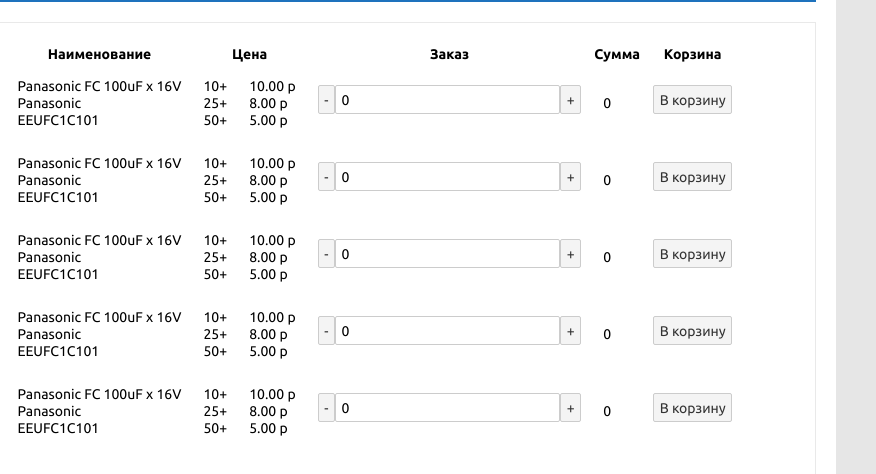
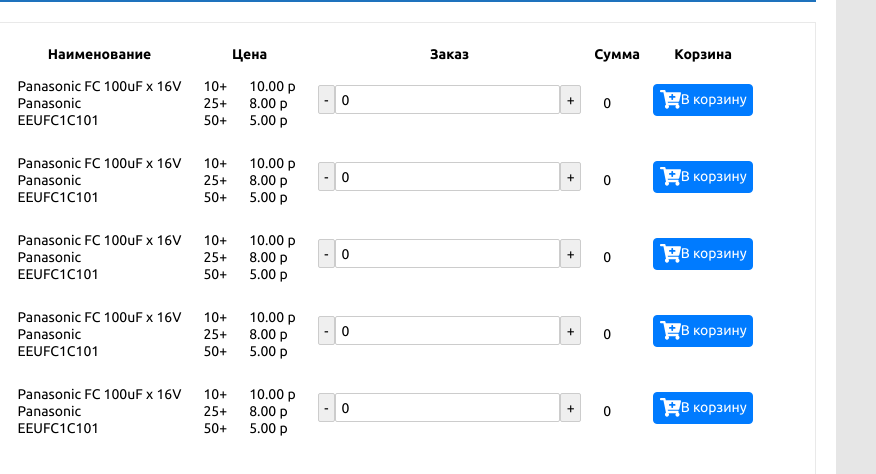
Before and after one commit to u1tima/diyaudioby, a Gatsby site: page /test-page in a window 1280 px wide. Shown: the part 136-610 px from the top of the page, 404-1280 px from the left. Built offline with nearby package versions, Linux system fonts and the light colour scheme; Gatsby itself is replaced by a stand-in of ours.

Commit message:
[dev] test icons for test-page

```diff
--- a/package.json
+++ b/package.json
@@ -14,6 +14,11 @@
     "test": "echo \"Write tests! -> https://gatsby.dev/unit-testing\" && exit 1"
   },
   "dependencies": {
+    "@fortawesome/fontawesome-svg-core": "^1.2.28",
+    "@fortawesome/free-brands-svg-icons": "^5.13.0",
+    "@fortawesome/free-regular-svg-icons": "^5.13.0",
+    "@fortawesome/free-solid-svg-icons": "^5.13.0",
+    "@fortawesome/react-fontawesome": "^0.1.9",
     "gatsby": "^2.20.12",
     "gatsby-cli": "^2.11.13",
     "gatsby-plugin-manifest": "^2.3.5",
--- a/src/components/Comp/Comp.js
+++ b/src/components/Comp/Comp.js
@@ -1,6 +1,7 @@
 import React, { Component } from 'react';
 import css from './Comp.module.css';
-
+import { FontAwesomeIcon } from '@fortawesome/react-fontawesome';
+import { faCartPlus } from '@fortawesome/free-solid-svg-icons';
 
 class Comp extends Component {
 
@@ -106,7 +107,11 @@ class Comp extends Component {
 
 
         <td className={`${css.cell} ${css.control}`}>
-          <button onClick={this.btnMinusClick}>-</button>
+          <button
+            onClick={this.btnMinusClick}>
+
+            -
+          </button>
           <input
             type="text"
             value={this.state.qnt}
@@ -121,7 +126,14 @@ class Comp extends Component {
         </td>
 
         <td className={`${css.cell} ${css.cart}`}>
-          <button>В корзину</button>
+          <button className={css.testBtn}>
+            <FontAwesomeIcon
+              onClick={() => console.log('click')}
+              icon={faCartPlus}
+              size="lg"
+            />
+            В корзину
+          </button>
         </td>
 
       </tr>
--- a/src/components/Comp/Comp.module.css
+++ b/src/components/Comp/Comp.module.css
@@ -1,6 +1,5 @@
 .row {
   /* border: 1px solid black; */
-
 }
 
 .cell {
@@ -41,3 +40,17 @@
 
 .total {
 }
+
+.testBtn {
+  display: inline-block;
+  text-align: center;
+  vertical-align: middle;
+  user-select: none;
+  border: 1px solid transparent;
+  /* font-size: 1rem; */
+  border-radius: 0.25rem;
+  transition: color 0.15s ease-in-out, background-color 0.15s ease-in-out, border-color 0.15s ease-in-out, box-shadow 0.15s ease-in-out;
+  color: #fff;
+  background-color: #007bff;
+  border-color: #007bff;
+}
--- a/src/styles/global.css
+++ b/src/styles/global.css
@@ -52,14 +52,19 @@ img {
   display: block;
 }
 
-/* input,
+input,
 button,
 textarea,
 select {
-  font: inherit;
-} */
+  font-family: inherit;
+  font-size: inherit;
+  padding: 0.4em;
+  margin: 0 0 0.5em 0;
+  border: 1px solid #ccc;
+  border-radius: 2px;
+}
 
-input,
+/* input,
 button,
 select,
 textarea {
@@ -96,4 +101,4 @@ button:not(:disabled):active {
 
 button:focus {
   border-color: #666;
-}
+} */
```
Also changed, not shown: 1 other file.
